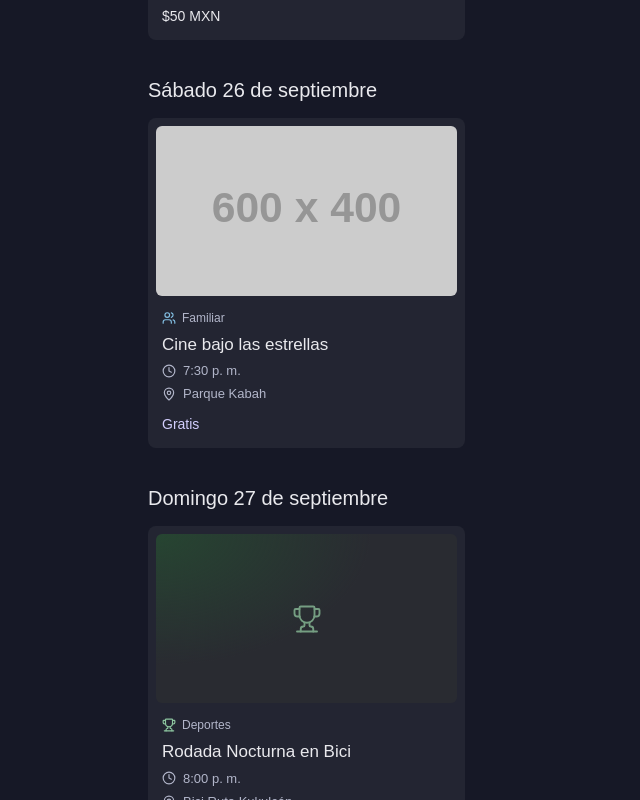
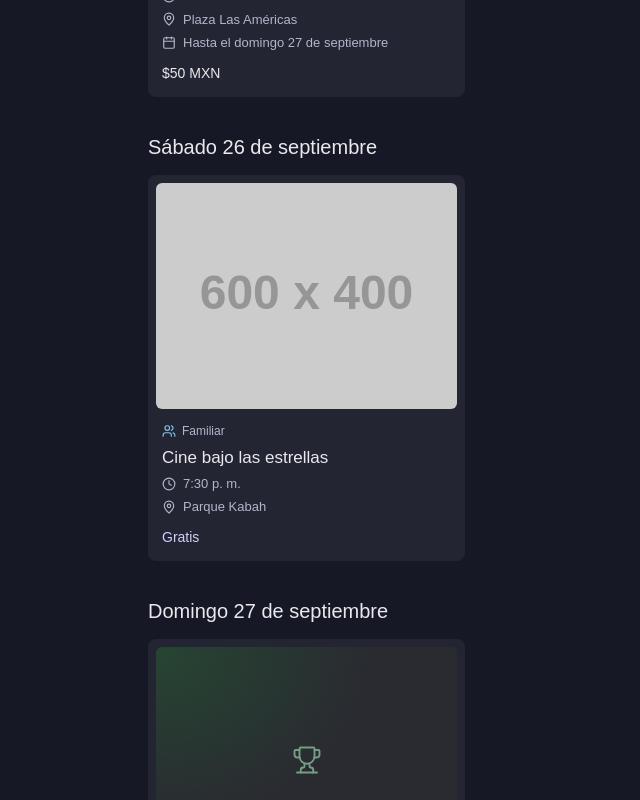
Before and after one commit to mauriciodeleonm/eventos-cancun, a React (Vite) app: page / in a window 1280 px wide. Shown: the part 620-1420 px from the top of the page, without its empty margins (0-640 px from the left). Built offline with nearby package versions, Linux system fonts and the light colour scheme.

Commit message:
style: use a taller 4:3 aspect ratio for event images

```diff
--- a/src/features/events/components/EventCardSkeleton.tsx
+++ b/src/features/events/components/EventCardSkeleton.tsx
@@ -3,7 +3,7 @@ import { Skeleton } from '@/components/ui/skeleton';
 export function EventCardSkeleton() {
   return (
     <div className="flex flex-col gap-2.5 rounded-md bg-card p-2 pb-3.5">
-      <Skeleton className="aspect-video rounded-[6px]" />
+      <Skeleton className="aspect-4/3 rounded-[6px]" />
       <div className="flex flex-col gap-2.25 px-1.5 pt-0.5">
         <Skeleton className="h-2.5 w-16 rounded" />
         <Skeleton className="h-4 w-[82%] rounded" />
--- a/src/features/events/components/EventDetailSkeleton.tsx
+++ b/src/features/events/components/EventDetailSkeleton.tsx
@@ -3,7 +3,7 @@ import { Skeleton } from '@/components/ui/skeleton';
 export function EventDetailSkeleton() {
   return (
     <div className="flex flex-col gap-3" role="status" aria-label="Cargando evento">
-      <Skeleton className="aspect-video w-full rounded-md" />
+      <Skeleton className="aspect-4/3 w-full rounded-md" />
       <Skeleton className="h-8 w-2/3" />
       <Skeleton className="h-4 w-48" />
       <Skeleton className="h-4 w-32" />
--- a/src/features/events/components/EventGallery.tsx
+++ b/src/features/events/components/EventGallery.tsx
@@ -22,7 +22,7 @@ export function EventGallery({
   const opacity = event.status === 'cancelado' ? 0.45 : 1;
 
   return (
-    <div className={cn('relative aspect-video overflow-hidden', className)}>
+    <div className={cn('relative aspect-4/3 overflow-hidden', className)}>
       <img
         src={optimizeImageUrl(images[index])}
         alt={`${event.name} (${index + 1} de ${images.length})`}
--- a/src/features/events/components/EventImage.tsx
+++ b/src/features/events/components/EventImage.tsx
@@ -25,7 +25,7 @@ export function EventImage({
   if (!imageUrl || failed) {
     return (
       <div
-        className={cn('flex aspect-video items-center justify-center overflow-hidden', className)}
+        className={cn('flex aspect-4/3 items-center justify-center overflow-hidden', className)}
         style={{ background: categoryBackgroundTint(event.category), opacity }}
       >
         <CategoryIcon
@@ -43,7 +43,7 @@ export function EventImage({
       src={optimizeImageUrl(imageUrl)}
       alt={event.name}
       loading="lazy"
-      className={cn('aspect-video object-cover', className)}
+      className={cn('aspect-4/3 object-cover', className)}
       style={{ opacity }}
       onError={() => setFailed(true)}
     />
```
